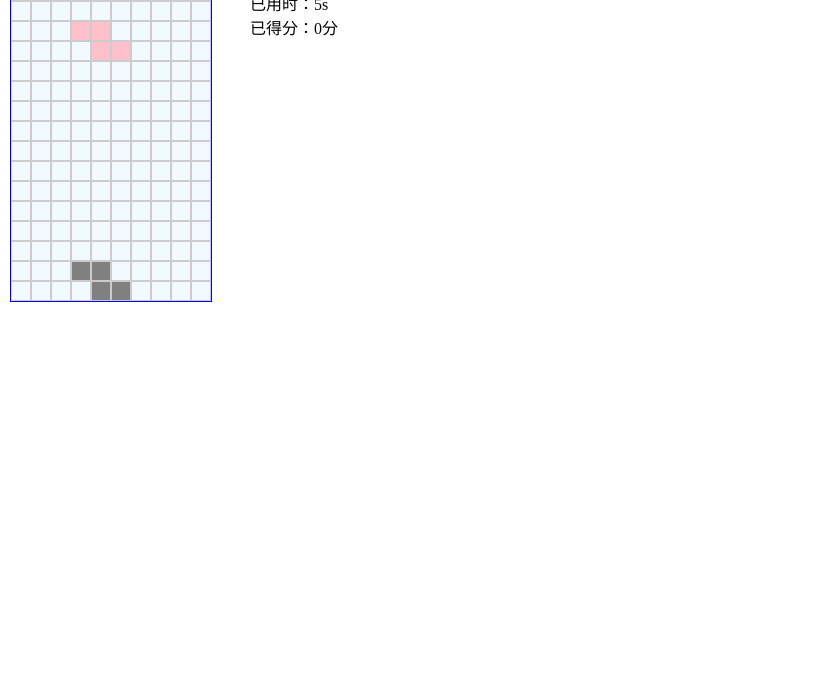
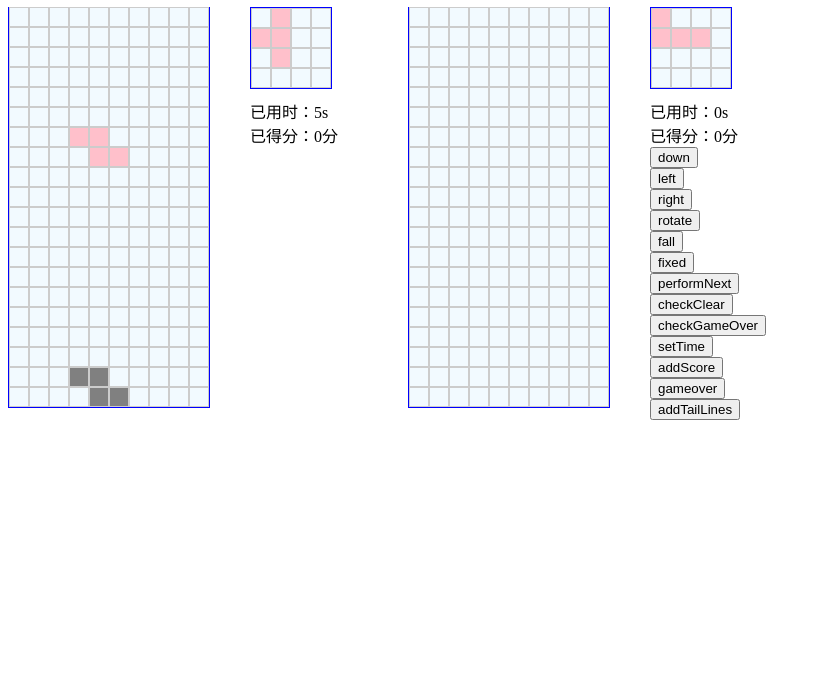
Before and after one commit to zy108830/game-tetris, a plain HTML site: page single/final/index.html in a window 1280 px wide. Shown: the part 109-800 px from the top of the page, without its empty margins (0-821 px from the left). Drawn offline with Linux system fonts and the light colour scheme.

Commit message:
添加好友的游戏区域

```diff
--- a/single/final/css/style.css
+++ b/single/final/css/style.css
@@ -1,29 +1,37 @@
+.square{
+    width: 400px;
+    height: 600px;
+    float: left;
+}
+.title{
+    font-size: 30px;
+    margin: 20px auto;
+}
 .game{
     width: 200px;
     height: 400px;
     background-color: #f2faff;
     border: 1px solid blue;
     border-top: none;
-    position: absolute;
-    top: 10px;
-    left: 10px;
+    position: relative;
+    float: left;
 }
 .next{
     width: 80px;
     height: 80px;
     background-color: #f2faff;
-    position: absolute;
-    top: 10px;
-    left: 250px;
+    position: relative;
     border: 1px solid blue;
+    float: left;
+    margin-left: 40px;
 }
 .game div,.next div{
     border: 1px solid #cccccc;
 }
 .info{
-    position: absolute;
-    top: 100px;
-    left: 250px;
+    float: left;
+    margin-left: 40px;
+    margin-top: 10px;
 }
 .none,.current,.done{
     width: 20px;
--- a/single/final/index.html
+++ b/single/final/index.html
@@ -8,13 +8,38 @@
     <title>俄罗斯方块</title>
 </head>
 <body>
-<div class="game" id="game"></div>
-    <div class="next" id="next"></div>
+<div>请用方向键和空格键进行操作：上->旋转，左->左移，右->右移，下->下移，空格->坠落</div>
+<div class="square" id="local">
+    <div class="title">我的游戏区域</div>
+    <div class="game" id="local_game"></div>
+    <div class="next" id="local_next"></div>
     <div class="info">
-        <div>已用时：<span id="time">0</span>s</div>
-        <div>已得分：<span id="score">0</span>分</div>
-        <div id="gameover">
-
+        <div>已用时：<span id="local_time">0</span>s</div>
+        <div>已得分：<span id="local_score">0</span>分</div>
+        <div id="local_gameover"></div>
+    </div>
+</div>
+<div class="square" id="remote">
+    <div class="title">对方的游戏区域</div>
+    <div class="game" id="remote_game"></div>
+    <div class="next" id="remote_next"></div>
+    <div class="info">
+        <div>已用时：<span id="remote_time">0</span>s</div>
+        <div>已得分：<span id="remote_score">0</span>分</div>
+        <div id="remote_gameover"></div>
+        <button id="down">down</button><br/>
+        <button id="left">left</button><br/>
+        <button id="right">right</button><br/>
+        <button id="rotate">rotate</button><br/>
+        <button id="fall">fall</button><br/>
+        <button id="fixed">fixed</button><br/>
+        <button id="performNext">performNext</button><br/>
+        <button id="checkClear">checkClear</button><br/>
+        <button id="checkGameOver">checkGameOver</button><br/>
+        <button id="setTime">setTime</button><br/>
+        <button id="addScore">addScore</button><br/>
+        <button id="gameover">gameover</button><br/>
+        <button id="addTailLines">addTailLines</button><br/>
     </div>
 </div>
 <script type="text/javascript" src="js/square.js"></script>
--- a/single/final/js/local.js
+++ b/single/final/js/local.js
@@ -80,11 +80,11 @@ var Local=function () {
     //开始
     var start=function () {
         var doms={
-            gameDiv:document.getElementById('game'),
-            nextDiv:document.getElementById('next'),
-            timeDiv:document.getElementById('time'),
-            scoreDiv:document.getElementById('score'),
-            resultDiv:document.getElementById('gameover'),
+            gameDiv:document.getElementById('local_game'),
+            nextDiv:document.getElementById('local_next'),
+            timeDiv:document.getElementById('local_time'),
+            scoreDiv:document.getElementById('local_score'),
+            resultDiv:document.getElementById('local_gameover'),
         }
         game=new Game();
         game.init(doms,generateType(),generateDir());
--- a/single/final/js/remote.js
+++ b/single/final/js/remote.js
@@ -0,0 +1,59 @@
+var Remote=function () {
+    var game;
+    var bindEvents=function () {
+        document.getElementById('rotate').onclick=function () {
+            game.rotate();
+        }
+        document.getElementById('right').onclick=function () {
+            game.right();
+        }
+        document.getElementById('down').onclick=function () {
+            game.down();
+        }
+        document.getElementById('left').onclick=function () {
+            game.left();
+        }
+        document.getElementById('fall').onclick=function () {
+            game.fall();
+        }
+        document.getElementById('fixed').onclick=function () {
+            game.fixed();
+        }
+        document.getElementById('performNext').onclick=function () {
+            game.performNext(2,2);
+        }
+        document.getElementById('checkClear').onclick=function () {
+            game.checkClear();
+        }
+        document.getElementById('checkGameOver').onclick=function () {
+            game.checkGameOver();
+        }
+        document.getElementById('setTime').onclick=function () {
+            game.setTime(20);
+        }
+        document.getElementById('addScore').onclick=function () {
+            game.addScore(1);
+        }
+        document.getElementById('gameover').onclick=function () {
+            game.gameover(true);
+        }
+        document.getElementById('addTailLines').onclick=function () {
+            game.addTailLines([
+                [0,1,0,1,0,1,0,1,0,1]
+            ]);
+        }
+    }
+    var start=function (type,dir) {
+        var doms={
+            gameDiv:document.getElementById('remote_game'),
+            nextDiv:document.getElementById('remote_next'),
+            timeDiv:document.getElementById('remote_time'),
+            scoreDiv:document.getElementById('remote_score'),
+            resultDiv:document.getElementById('remote_gameover'),
+        }
+        game=new Game();
+        game.init(doms,type,dir);
+    }
+    this.start=start;
+    this.bindEvents=bindEvents;
+}
--- a/single/final/js/script.js
+++ b/single/final/js/script.js
@@ -1,2 +1,5 @@
 var local=new Local();
 local.start();
+var remote=new Remote();
+remote.start(2,2);
+remote.bindEvents();
```
Also changed, not shown: single/final/js/square.js (+6 -6 lines). Lines whose indentation alone changed are shown as unchanged.
